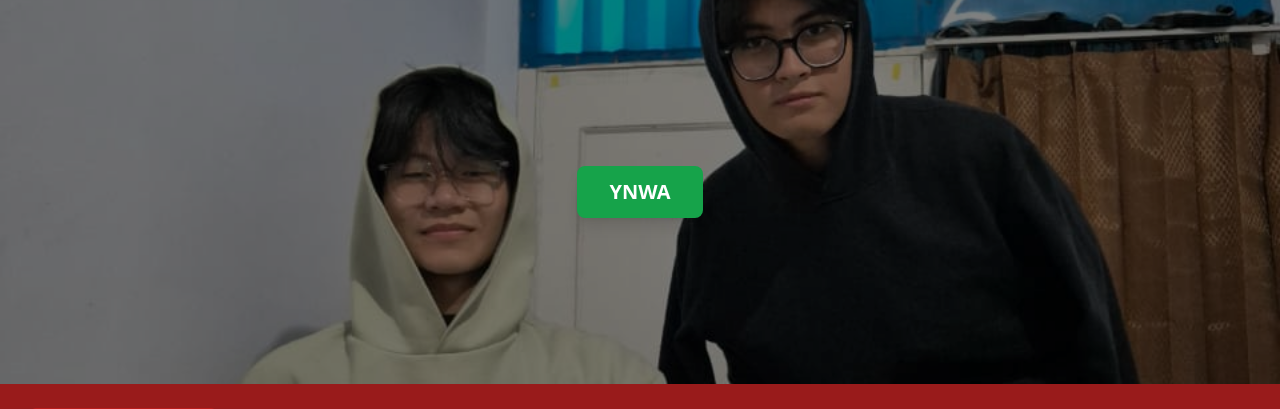
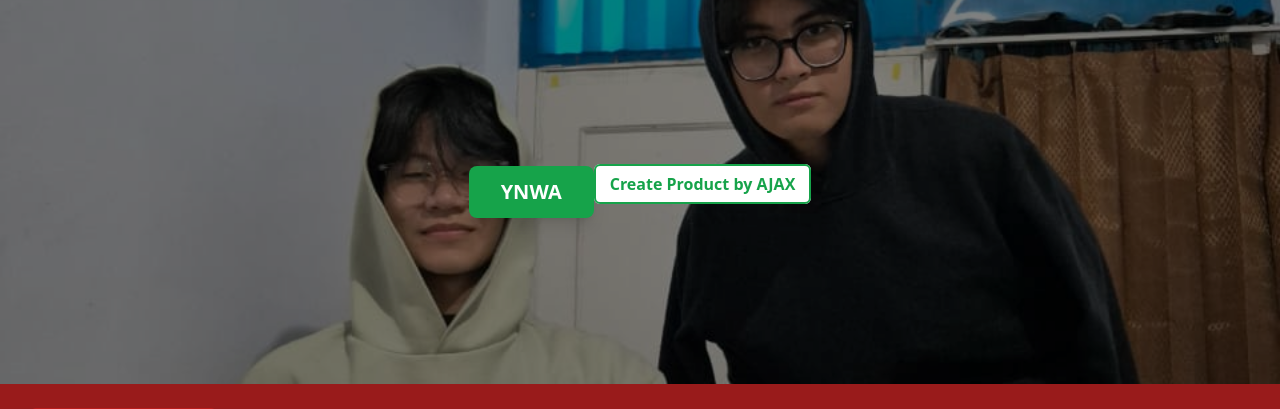
Before and after one commit to AidamUI/kosinduy_YNWA, a Django app: page / in a window 1280 px wide. Shown: the part 60-469 px from the top of the page. Run offline with Django 5.2, Linux system fonts and the light colour scheme; the visitor is signed in with stand-in values (Sample User, id 1); data that the repository does not hold is empty; some libraries are stand-ins or nearby versions.

Commit message:
make modal for create product, ajax not yet implemented

```diff
--- a/main/templates/main.html
+++ b/main/templates/main.html
@@ -19,6 +19,11 @@
         class="bg-green-600 hover:bg-green-700 text-white font-bold py-3 px-8 rounded-lg text-xl shadow-lg transition"
         >YNWA</a
       >
+        <!-- Button to open modal -->
+    <button onclick="showModal()" class="inline-flex items-center px-4 py-2 bg-white text-green-600 font-semibold outline outline-2 outline-green-600 outline-offset-[-2px] rounded-md hover:bg-green-600 hover:text-white transition-colors mb-4">
+      Create Product by AJAX
+    </button>
+
     </div>
   </div>
 
--- a/main/urls.py
+++ b/main/urls.py
@@ -1,5 +1,6 @@
 from django.urls import path
 from main.views import delete_product, edit_product, show_json, show_main, add_product, show_product, show_xml, show_xml_by_id, show_json_by_id, register, login_user, logout_user
+from main.views import add_product_entry_ajax  # Import the new AJAX view
 
 app_name = 'main'
 
@@ -16,4 +17,5 @@ urlpatterns = [
     path('logout/', logout_user, name='logout'),
     path('product/<int:id>/edit/', edit_product, name='edit_product'),
     path('product/<int:id>/delete/', delete_product, name='delete_product'),
+    path('add_product_entry_ajax/', add_product_entry_ajax, name='add_product_entry_ajax'),  # New URL pattern for AJAX product creation
 ]
--- a/main/views.py
+++ b/main/views.py
@@ -12,6 +12,10 @@ from django.contrib import messages
 import datetime
 from django.http import HttpResponseRedirect
 from django.urls import reverse
+
+from django.http import HttpResponseRedirect, JsonResponse
+from django.views.decorators.csrf import csrf_exempt
+from django.views.decorators.http import require_POST
 
 # Create your views here.
 @login_required(login_url='/login/')
@@ -65,10 +69,23 @@ def show_xml(request):
      xml_data = serializers.serialize("xml", product_list)
      return HttpResponse(xml_data, content_type="application/xml")
 
-def show_json(request):
-    product_list = Product.objects.all()
-    json_data = serializers.serialize("json", product_list)
-    return HttpResponse(json_data, content_type="application/json")
+# def show_json(request):
+#     product_list = Product.objects.all()
+#     data = [
+#         {
+#             'id': str(product.id),
+#             'name': product.name,
+#             'price': product.price,
+#             'description': product.description,
+#             'category': product.category,
+#             'thumbnail': product.thumbnail,
+#             'is_featured': product.is_featured,
+#             'stock': product.stock,
+#             'user_id': product.user_id,
+#         }
+#         for product in product_list
+#     ]
+#     return JsonResponse(data, safe=False)
 
 # Buka views.py yang ada pada direktori main dan buatlah dua fungsi baru yang menerima parameter request dan product_id dengan nama show_xml_by_id dan show_json_by_id.
 # Buatlah sebuah variabel di dalam fungsi tersebut yang menyimpan hasil query dari data dengan id tertentu yang ada pada Product.
@@ -82,13 +99,13 @@ def show_xml_by_id(request, product_id):
    except Product.DoesNotExist:
        return HttpResponse(status=404)
 
-def show_json_by_id(request, product_id):
-   try:
-       product_item = Product.objects.get(pk=product_id)
-       json_data = serializers.serialize("json", [product_item])
-       return HttpResponse(json_data, content_type="application/json")
-   except Product.DoesNotExist:
-       return HttpResponse(status=404)
+# def show_json_by_id(request, product_id):
+#    try:
+#        product_item = Product.objects.get(pk=product_id)
+#        json_data = serializers.serialize("json", [product_item])
+#        return HttpResponse(json_data, content_type="application/json")
+#    except Product.DoesNotExist:
+#        return HttpResponse(status=404)
 
 
 # REGISTER, LOGIN, AUTHENTICATION
@@ -147,3 +164,69 @@ def delete_product(request, id):
     product = get_object_or_404(Product, pk=id)
     product.delete()
     return HttpResponseRedirect(reverse('main:show_main'))
+
+
+# AJAX STUFF
+
+# THIS IS PROBABLY STILL BROKEN BECAUSE WRONG COLUMN NAMES
+def show_json(request):
+    product_list = Product.objects.all()
+    data = [
+        {
+            'id': str(product.id),
+            'name': product.name,
+            'price': product.price,
+            'description': product.description,
+            'category': product.category,
+            'thumbnail': product.thumbnail,
+            'is_featured': product.is_featured,
+            'stock': product.stock,
+            'user_id': product.user_id,
+        }
+        for product in product_list
+    ]
+
+    return JsonResponse(data, safe=False)
+
+def show_json_by_id(request, product_id):
+    try:
+        product_item = Product.objects.get(pk=product_id)
+        data = {
+            'id': str(product_item.id),
+            'name': product_item.name,
+            'price': product_item.price,
+            'description': product_item.description,
+            'category': product_item.category,
+            'thumbnail': product_item.thumbnail,
+            'is_featured': product_item.is_featured,
+            'stock': product_item.stock,
+            'user_id': product_item.user_id,
+        }
+        return JsonResponse(data)
+    except Product.DoesNotExist:
+        return JsonResponse({'detail': 'Not found'}, status=404)
+
+@csrf_exempt
+@require_POST
+def add_product_entry_ajax(request):
+    name = request.POST.get("title")
+    description = request.POST.get("content")
+    category = request.POST.get("category")
+    thumbnail = request.POST.get("thumbnail")
+    is_featured = request.POST.get("is_featured") == 'on'
+    user = request.user
+    price = request.POST.get("price")
+    stock = request.POST.get("stock")
+
+    new_product = Product(
+        name=name,
+        description=description,
+        category=category,
+        thumbnail=thumbnail,
+        is_featured=is_featured,
+        user=user,
+        price=price if price else 0,
+        stock=stock if stock else 0
+    )
+    new_product.save()
+    return HttpResponse(b"CREATED", status=201)
--- /dev/null
+++ b/static/js/toast.js
@@ -0,0 +1,37 @@
+function showToast(title, message, type = 'normal', duration = 3000) {
+    const toastComponent = document.getElementById('toast-component');
+    const toastTitle = document.getElementById('toast-title');
+    const toastMessage = document.getElementById('toast-message');
+
+    if (!toastComponent) return;
+
+    // Remove all type classes first
+    toastComponent.classList.remove(
+        'bg-red-50', 'border-red-500', 'text-red-600',
+        'bg-green-50', 'border-green-500', 'text-green-600',
+        'bg-white', 'border-gray-300', 'text-gray-800'
+    );
+
+    // Set type styles and icon
+    if (type === 'success') {
+        toastComponent.classList.add('bg-green-50', 'border-green-500', 'text-green-600');
+        toastComponent.style.border = '1px solid #22c55e';
+    } else if (type === 'error') {
+        toastComponent.classList.add('bg-red-50', 'border-red-500', 'text-red-600');
+        toastComponent.style.border = '1px solid #ef4444';
+    } else {
+        toastComponent.classList.add('bg-white', 'border-gray-300', 'text-gray-800');
+        toastComponent.style.border = '1px solid #d1d5db';
+    }
+
+    toastTitle.textContent = title;
+    toastMessage.textContent = message;
+
+    toastComponent.classList.remove('opacity-0', 'translate-y-64');
+    toastComponent.classList.add('opacity-100', 'translate-y-0');
+
+    setTimeout(() => {
+        toastComponent.classList.remove('opacity-100', 'translate-y-0');
+        toastComponent.classList.add('opacity-0', 'translate-y-64');
+    }, duration);
+}
--- a/templates/base.html
+++ b/templates/base.html
@@ -11,5 +11,8 @@
   </head>
   <body class="bg-red-800 text-white">
     {% block content %} {% endblock content %}
+
+    {% include 'toast.html' %}
+    {% include 'modal.html' %}
   </body>
 </html>
--- /dev/null
+++ b/templates/modal.html
@@ -0,0 +1,109 @@
+<!-- Modal -->
+<div id="crudModal" class="hidden fixed inset-0 z-50 w-full flex items-center justify-center bg-gray-800 bg-opacity-50">
+  <div id="crudModalContent" class="bg-red-800 rounded-lg shadow-lg w-5/6 sm:w-3/5 md:w-1/2 lg:w-2/5 xl:w-1/3 max-h-screen overflow-y-auto text-white">
+    <!-- Modal header -->
+    <div class="flex items-center justify-between p-4 border-b border-yellow-400 bg-red-900">
+      <div>
+        <h3 class="text-xl font-semibold text-yellow-400">
+          Create New Product
+        </h3>
+        <p class="text-sm text-white mt-1">Share your product and make money from billions of football fans</p>
+      </div>
+      <button type="button" class="text-gray-400 bg-transparent hover:bg-gray-200 hover:text-gray-900 rounded-lg text-sm p-1.5 ml-auto inline-flex items-center" onclick="hideModal()">
+        <svg aria-hidden="true" class="w-5 h-5" fill="currentColor" viewBox="0 0 20 20" xmlns="http://www.w3.org/2000/svg">
+          <path fill-rule="evenodd" d="M4.293 4.293a1 1 0 011.414 0L10 8.586l4.293-4.293a1 1 0 111.414 1.414L11.414 10l4.293 4.293a1 1 0 01-1.414 1.414L10 11.414l-4.293 4.293a1 1 0 01-1.414-1.414L8.586 10 4.293 5.707a1 1 0 010-1.414z" clip-rule="evenodd"></path>
+        </svg>
+        <span class="sr-only">Close modal</span>
+      </button>
+    </div>
+    <!-- Modal body -->
+  <div class="px-6 py-4 space-y-6 form-style bg-red-800">
+  <form id="productForm">
+        <div class="mb-4">
+          <label for="title" class="block text-sm font-medium text-yellow-400">Name</label>
+          <input type="text" id="title" name="title" class="mt-1 block w-full border border-gray-300 rounded-md px-3 py-2 text-black" placeholder="Enter product name" required>
+        </div>
+        <div class="mb-4">
+          <label for="price" class="block text-sm font-medium text-yellow-400">Price</label>
+          <input type="number" id="price" name="price" class="mt-1 block w-full border border-gray-300 rounded-md px-3 py-2 text-black" placeholder="Enter product price" required>
+        </div>
+        <div class="mb-4">
+          <label for="content" class="block text-sm font-medium text-yellow-400">Description</label>
+          <textarea id="content" name="content" rows="5" class="mt-1 block w-full border border-gray-300 rounded-md px-3 py-2 text-black" placeholder="Enter product description" required></textarea>
+        </div>
+        <div class="mb-4">
+          <label for="thumbnail" class="block text-sm font-medium text-yellow-400">Thumbnail</label>
+          <input type="url" id="thumbnail" name="thumbnail" class="mt-1 block w-full border border-gray-300 rounded-md px-3 py-2 text-black" placeholder="https://example.com/image.jpg">
+        </div>
+        <div class="mb-4">
+          <label for="category" class="block text-sm font-medium text-yellow-400">Category</label>
+          <input type="text" id="category" name="category" class="mt-1 block w-full border border-gray-300 rounded-md px-3 py-2 text-black" placeholder="Enter product category" required>
+        </div>
+        <div class="mb-4">
+          <div class="flex items-center">
+            <input id="is_featured" name="is_featured" type="checkbox" class="w-4 h-4 text-blue-600 bg-gray-100 border-gray-300 rounded">
+            <label for="is_featured" class="ml-2 text-sm font-medium text-yellow-400">Is featured</label>
+          </div>
+        </div>
+        <div class="mb-4">
+          <label for="stock" class="block text-sm font-medium text-yellow-400">Stock</label>
+          <input type="number" id="stock" name="stock" class="mt-1 block w-full border border-gray-300 rounded-md px-3 py-2 text-black" placeholder="Enter product stock" required>
+        </div>
+      </form>
+    </div>
+    <!-- Modal footer -->
+    <div class="flex flex-col sm:flex-row gap-4 p-6 border-t border-yellow-400 rounded-b bg-red-900">
+      <button type="button" id="cancelButton" class="order-2 sm:order-1 px-6 py-3 border border-yellow-400 text-yellow-400 rounded-md font-medium hover:bg-yellow-400 hover:text-red-900 transition-colors text-center" onclick="hideModal()">Cancel</button>
+      <button type="submit" id="submitProduct" form="productForm" class="order-1 sm:order-2 flex-1 bg-yellow-400 text-red-900 px-6 py-3 rounded-md font-bold hover:bg-yellow-500 transition-colors">Publish Product</button>
+    </div>
+  </div>
+</div>
+
+<script>
+  function showModal() {
+      const modal = document.getElementById('crudModal');
+      const modalContent = document.getElementById('crudModalContent');
+
+      modal.classList.remove('hidden');
+      setTimeout(() => {
+        modalContent.classList.remove('opacity-0', 'scale-95');
+        modalContent.classList.add('opacity-100', 'scale-100');
+      }, 50);
+  }
+
+  function hideModal() {
+      const modal = document.getElementById('crudModal');
+      const modalContent = document.getElementById('crudModalContent');
+
+      modalContent.classList.remove('opacity-100', 'scale-100');
+      modalContent.classList.add('opacity-0', 'scale-95');
+
+      setTimeout(() => {
+        modal.classList.add('hidden');
+      }, 150);
+  }
+
+   async function addProductEntry() {
+    await fetch("{% url 'main:add_product_entry_ajax' %}", {
+      method: "POST",
+      body: new FormData(document.querySelector('#productForm')),
+    })
+
+    document.getElementById("productForm").reset();
+    hideModal();
+
+    document.getElementById("newsForm").addEventListener("submit", function(e) {
+    e.preventDefault();
+    addNewsEntry();
+    })
+
+    // Show toast notification
+    showToast('Product added successfully!', '', 'success');
+
+    // Dispatch custom event to notify main.html about new data
+    document.dispatchEvent(new CustomEvent('productAdded'));
+
+    return false;
+    }
+
+</script>
--- /dev/null
+++ b/templates/toast.html
@@ -0,0 +1,16 @@
+{% load static %}
+<div
+    class="fixed bottom-8 right-8 p-4 px-8 rounded-xl shadow-xl z-50 opacity-0 transition-all duration-300 translate-y-64 flex items-center gap-4 bg-red-800 border-2 border-yellow-400 text-white"
+    id="toast-component"
+>
+    <span id="toast-icon" class="text-2xl text-yellow-400"></span>
+    <div>
+        <h3 class="font-bold text-yellow-400" id="toast-title">
+            This is a Sample Title
+        </h3>
+        <p class="text-white text-sm line-clamp-3" id="toast-message">
+            This is a Sample Message
+        </p>
+    </div>
+</div>
+<script src="{% static 'js/toast.js' %}"></script>
```
